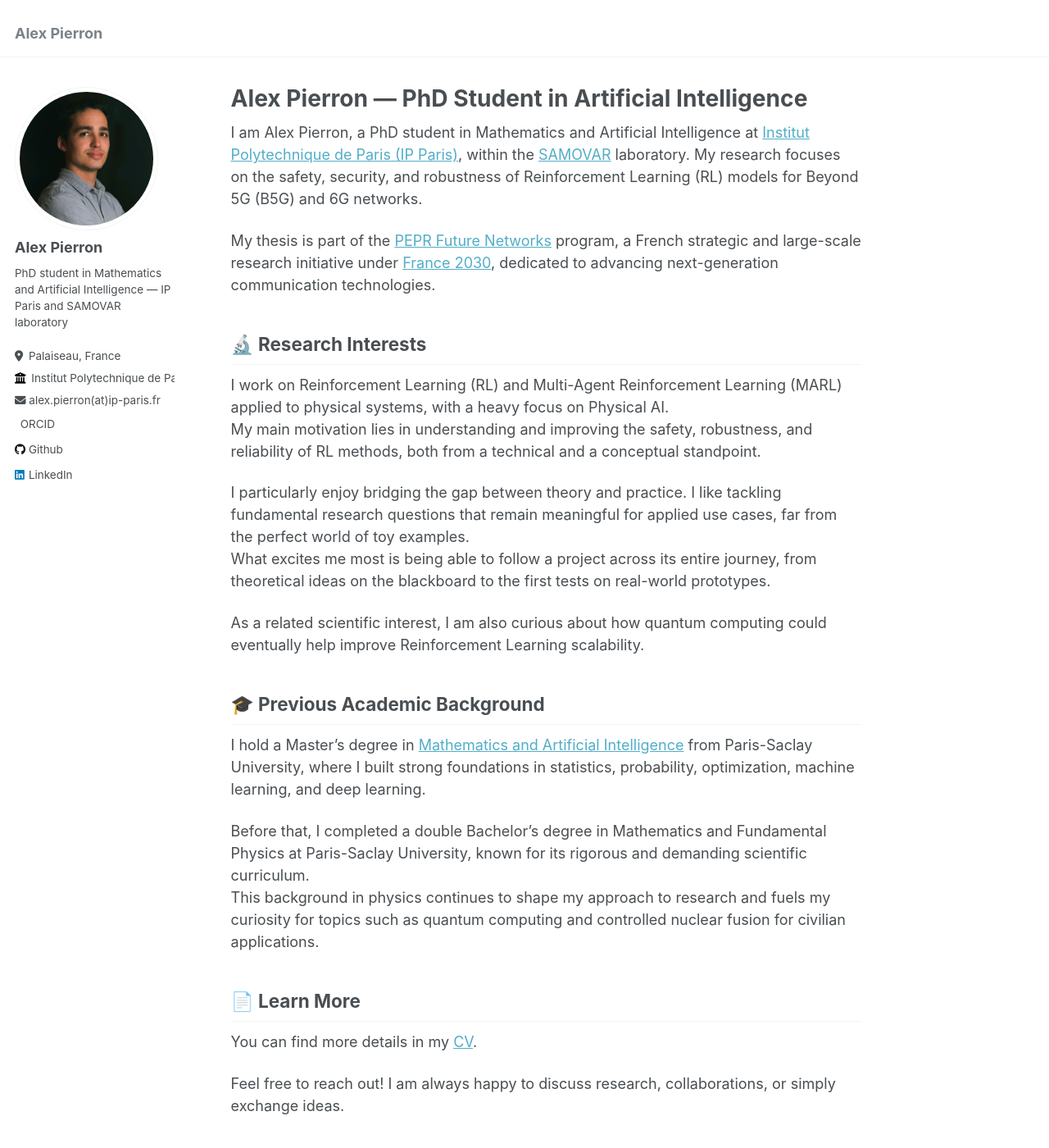
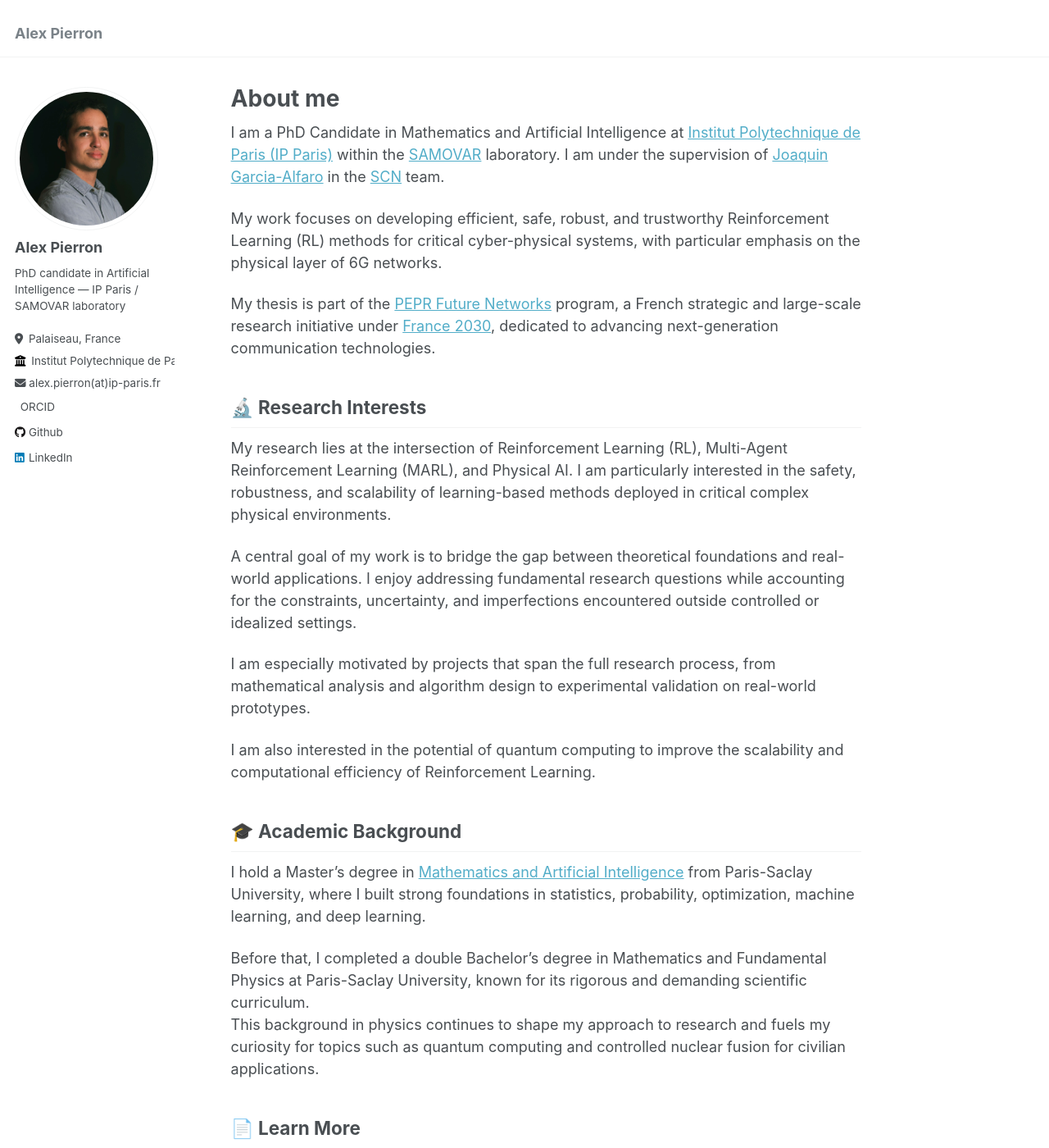
Before and after one commit to alex-pierron/alex-pierron.github.io, a Jekyll site: the page built from _pages/about.md, in a window 1280 px wide and 1400 px high. Shown: the whole window at 82% size. Built offline with Jekyll 4.4.1, drawn with Linux system fonts in a browser that asks for light colours.

Commit message:
📃 docs: Welcome page update

```diff
--- a/_config.yml
+++ b/_config.yml
@@ -11,7 +11,7 @@ locale                   : "en-US"
 title                    : "Alex Pierron"
 title_separator          : "–"
 name                     : &name "Alex Pierron"
-description              : &description "Alex Pierron is a PhD student in Mathematics and Artificial Intelligence at Institut Polytechnique de Paris and the SAMOVAR laboratory, researching safe and robust Reinforcement Learning for B5G and 6G networks."
+description              : &description "Alex Pierron is a PhD candidate in Artificial Intelligence at Institut Polytechnique de Paris and the SAMOVAR laboratory, researching efficient, safe and trustworthy Reinforcement Learning methods for 6G networks physical layer."
 url                      : https://alex-pierron.github.io # the base hostname & protocol for your site e.g. "https://mmistakes.github.io"
 baseurl                  : "" # the subpath of your site, e.g. "/blog"
 repository               : "alex-pierron/alex-pierron.github.io"
@@ -24,7 +24,7 @@ author:
   avatar           : "Profile4.png"
   name             : "Alex Pierron"
   pronouns         : # example: "she/her"
-  bio              : "PhD student in Mathematics and Artificial Intelligence — IP Paris and SAMOVAR laboratory"
+  bio              : "PhD candidate in Artificial Intelligence — IP Paris / SAMOVAR laboratory"
   location         : "Palaiseau, France"
   employer         : Institut Polytechnique de Paris
   uri              : # URL
@@ -92,7 +92,7 @@ og_image                 : "Profile4.png"
 social:
   type                   : Person
   name                   : "Alex Pierron"
-  job_title              : "PhD Student in Mathematics and Artificial Intelligence"
+  job_title              : "PhD Candidate in Artificial Intelligence"
   links:
     - "https://github.com/alex-pierron"
     - "https://www.linkedin.com/in/alex-pierron"
--- a/_pages/about.md
+++ b/_pages/about.md
@@ -1,29 +1,30 @@
 ---
 permalink: /
-title: "Alex Pierron — PhD Student in Artificial Intelligence"
-description: "Alex Pierron is a PhD student in Mathematics and Artificial Intelligence at Institut Polytechnique de Paris and the SAMOVAR laboratory, researching safe and robust Reinforcement Learning for B5G and 6G networks."
+title: "About me"
+description: "Alex Pierron is a PhD candidate in Artificial Intelligence at Institut Polytechnique de Paris and the SAMOVAR laboratory, researching safe and robust Reinforcement Learning for B5G and 6G networks."
 author_profile: true
 redirect_from:
   - /about/
   - /about.html
 ---
 
-I am Alex Pierron, a PhD student in Mathematics and Artificial Intelligence at [Institut Polytechnique de Paris (IP Paris)](https://www.ip-paris.fr/en), within the [SAMOVAR](https://samovar.telecom-sudparis.eu/index.php/en/accueil-2/) laboratory.
-My research focuses on the safety, security, and robustness of Reinforcement Learning (RL) models for Beyond 5G (B5G) and 6G networks.
+I am a PhD Candidate in Mathematics and Artificial Intelligence at [Institut Polytechnique de Paris (IP Paris)](https://www.ip-paris.fr/en) within the [SAMOVAR](https://samovar.telecom-sudparis.eu/index.php/en/accueil-2/) laboratory. I am under the supervision of [Joaquin Garcia-Alfaro](https://scn.telecom-sudparis.eu/joaquin/) in the [SCN](https://scn.telecom-sudparis.eu/index.html) team.
+
+My work focuses on developing efficient, safe, robust, and trustworthy Reinforcement Learning (RL) methods for critical cyber-physical systems, with particular emphasis on the physical layer of 6G networks.
 
 My thesis is part of the [PEPR Future Networks](https://pepr-futurenetworks.fr/en/the-pepr/) program, a French strategic and large-scale research initiative under [France 2030](https://www.info.gouv.fr/grand-dossier/france-2030-en), dedicated to advancing next-generation communication technologies.
 
 ## 🔬 Research Interests
 
-I work on Reinforcement Learning (RL) and Multi-Agent Reinforcement Learning (MARL) applied to physical systems, with a heavy focus on Physical AI.
-My main motivation lies in understanding and improving the safety, robustness, and reliability of RL methods, both from a technical and a conceptual standpoint.
+My research lies at the intersection of Reinforcement Learning (RL), Multi-Agent Reinforcement Learning (MARL), and Physical AI. I am particularly interested in the safety, robustness, and scalability of learning-based methods deployed in critical complex physical environments.
 
-I particularly enjoy bridging the gap between theory and practice. I like tackling fundamental research questions that remain meaningful for applied use cases, far from the perfect world of toy examples.
-What excites me most is being able to follow a project across its entire journey, from theoretical ideas on the blackboard to the first tests on real-world prototypes.
+A central goal of my work is to bridge the gap between theoretical foundations and real-world applications. I enjoy addressing fundamental research questions while accounting for the constraints, uncertainty, and imperfections encountered outside controlled or idealized settings.
 
-As a related scientific interest, I am also curious about how quantum computing could eventually help improve Reinforcement Learning scalability.
+I am especially motivated by projects that span the full research process, from mathematical analysis and algorithm design to experimental validation on real-world prototypes.
 
-## 🎓 Previous Academic Background
+I am also interested in the potential of quantum computing to improve the scalability and computational efficiency of Reinforcement Learning.
+
+## 🎓 Academic Background
 
 I hold a Master’s degree in [Mathematics and Artificial Intelligence](https://www.imo.universite-paris-saclay.fr/fr/etudiants/masters/mathematiques-et-applications/m2/m2-mathematique-et-intelligence-artificielle/) from Paris-Saclay University, where I built strong foundations in statistics, probability, optimization, machine learning, and deep learning.
 
@@ -32,6 +33,6 @@ This background in physics continues to shape my approach to research and fuels
 
 ## 📄 Learn More
 
-You can find more details in my [CV](https://alex-pierron.github.io/files/CV_PIERRON_English.pdf).
+You can find more details in my [CV](https://alex-pierron.github.io/files/CV_PIERRON.pdf).
 
 Feel free to reach out! I am always happy to discuss research, collaborations, or simply exchange ideas.
```
Also changed, not shown: 1 other file.
